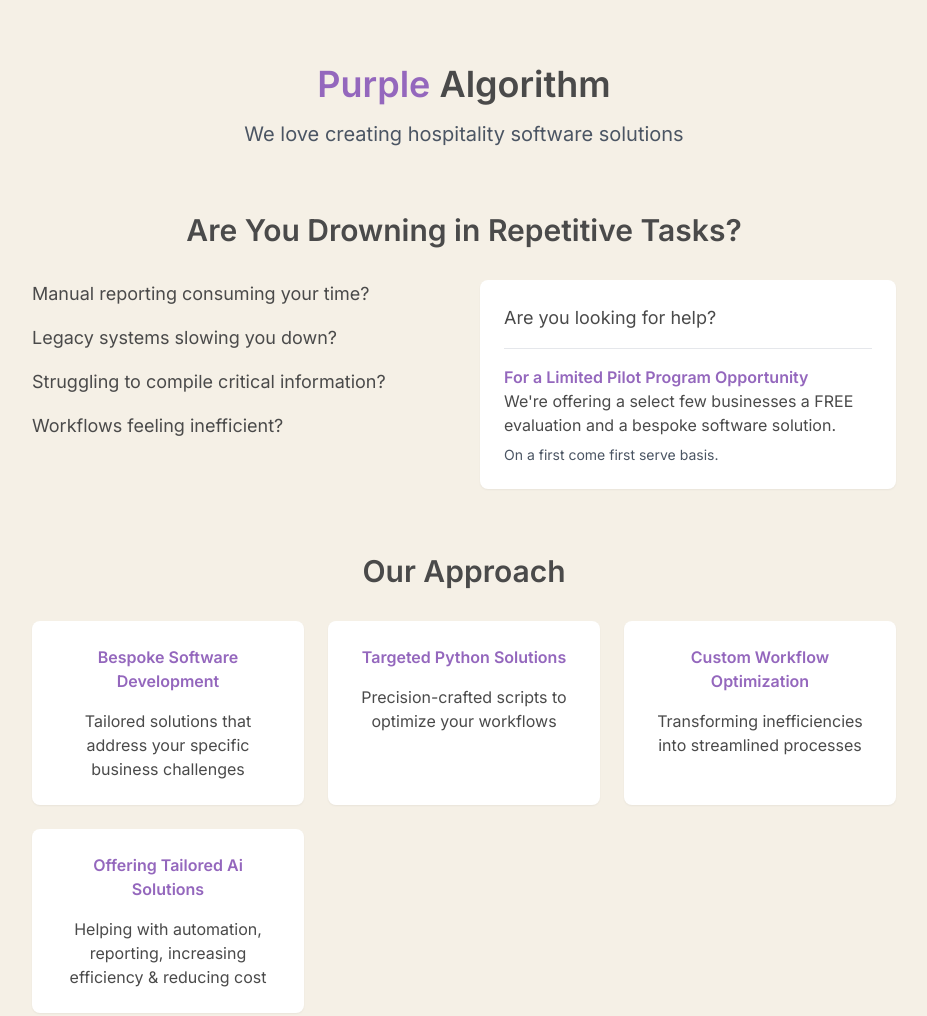
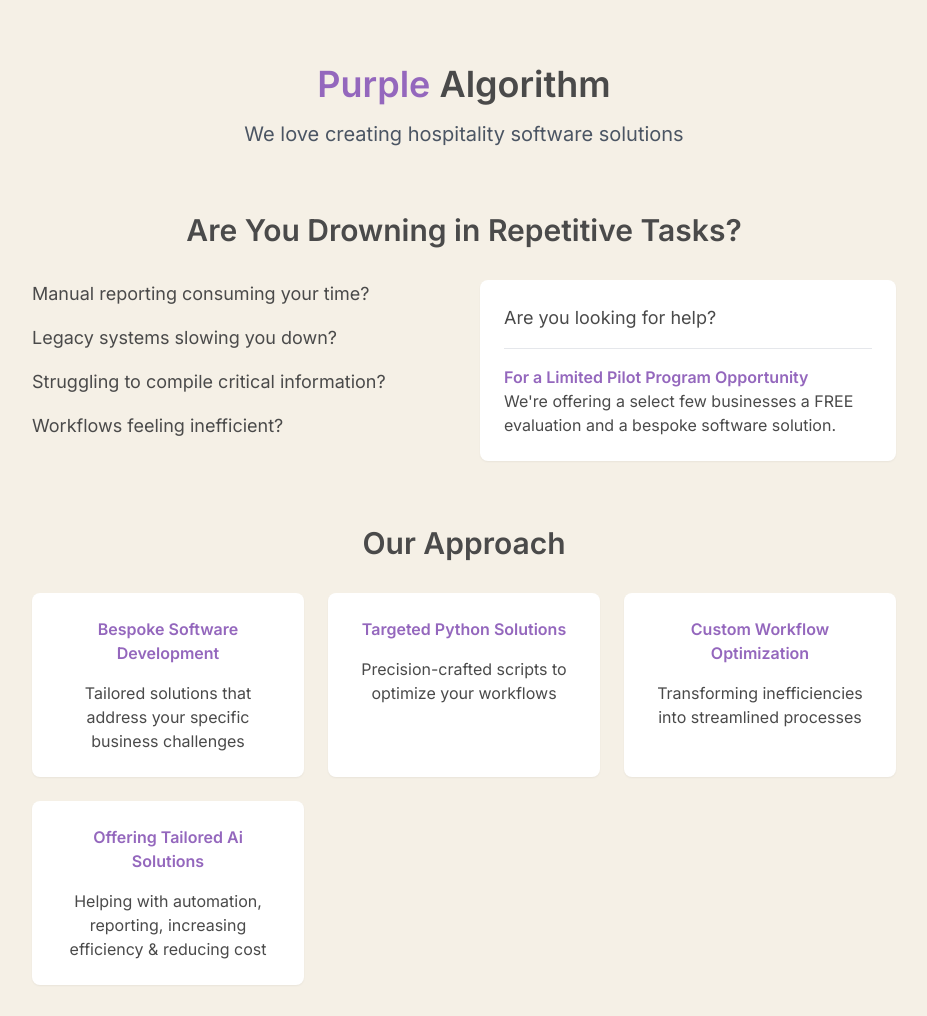
Before and after one commit to PurpleAlgorithm/PurpleAlgorithm.github.io, a plain HTML site: page index.html in a window 1280 px wide. Shown: the top 1016 px of the page, without its empty margins (176-1103 px from the left). Drawn offline with nearby package versions, Linux system fonts and the light colour scheme.

Commit message:
index.html
Final Site Updates

```diff
--- a/index.html
+++ b/index.html
@@ -99,8 +99,6 @@
 
                             <p>We're offering a select few businesses a FREE evaluation and a bespoke software solution.</p>
 
-                            <p class="text-sm text-gray-600 mt-2">On a first come first serve basis.</p>
-
                         </div>
 
                     </div>
```
